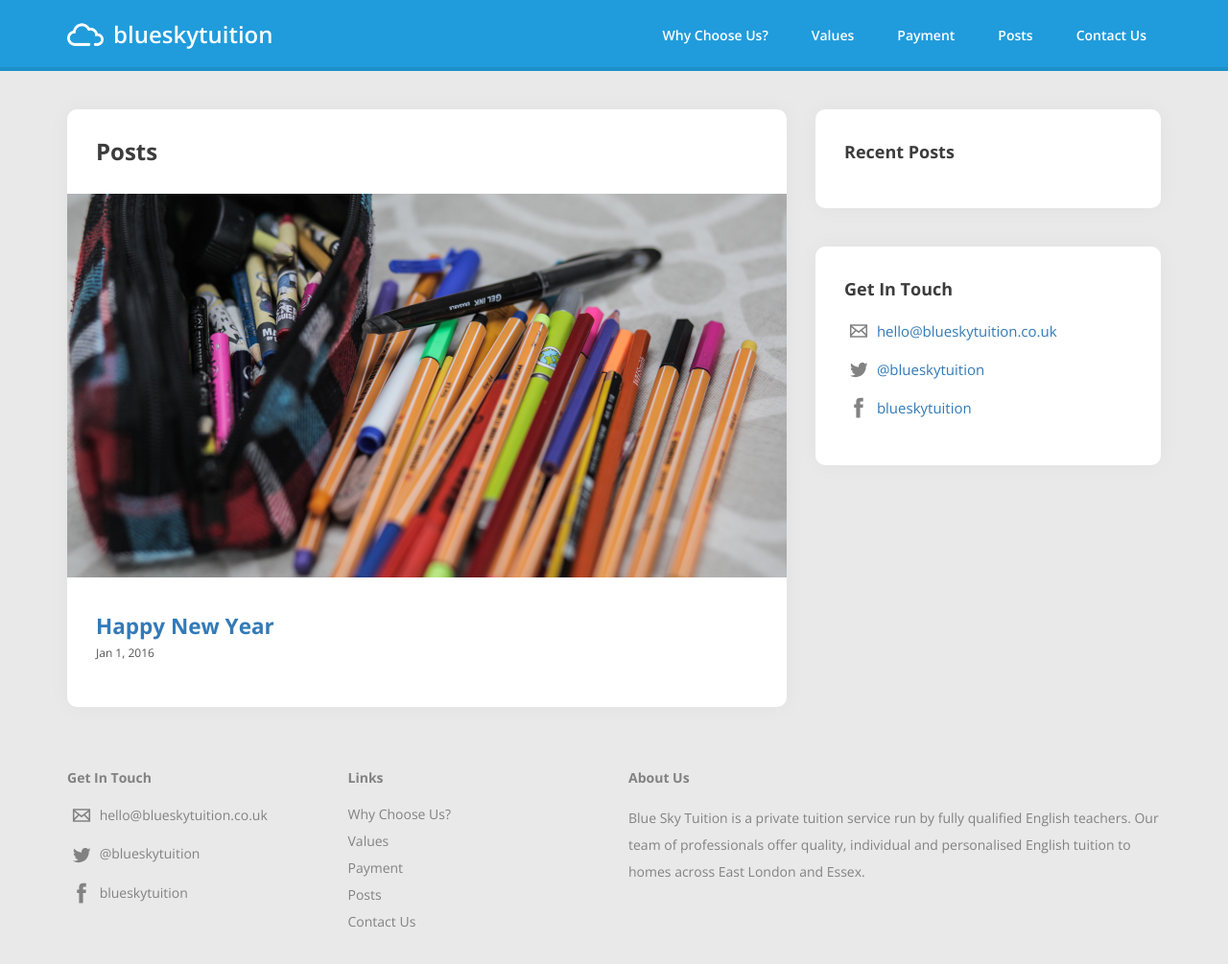
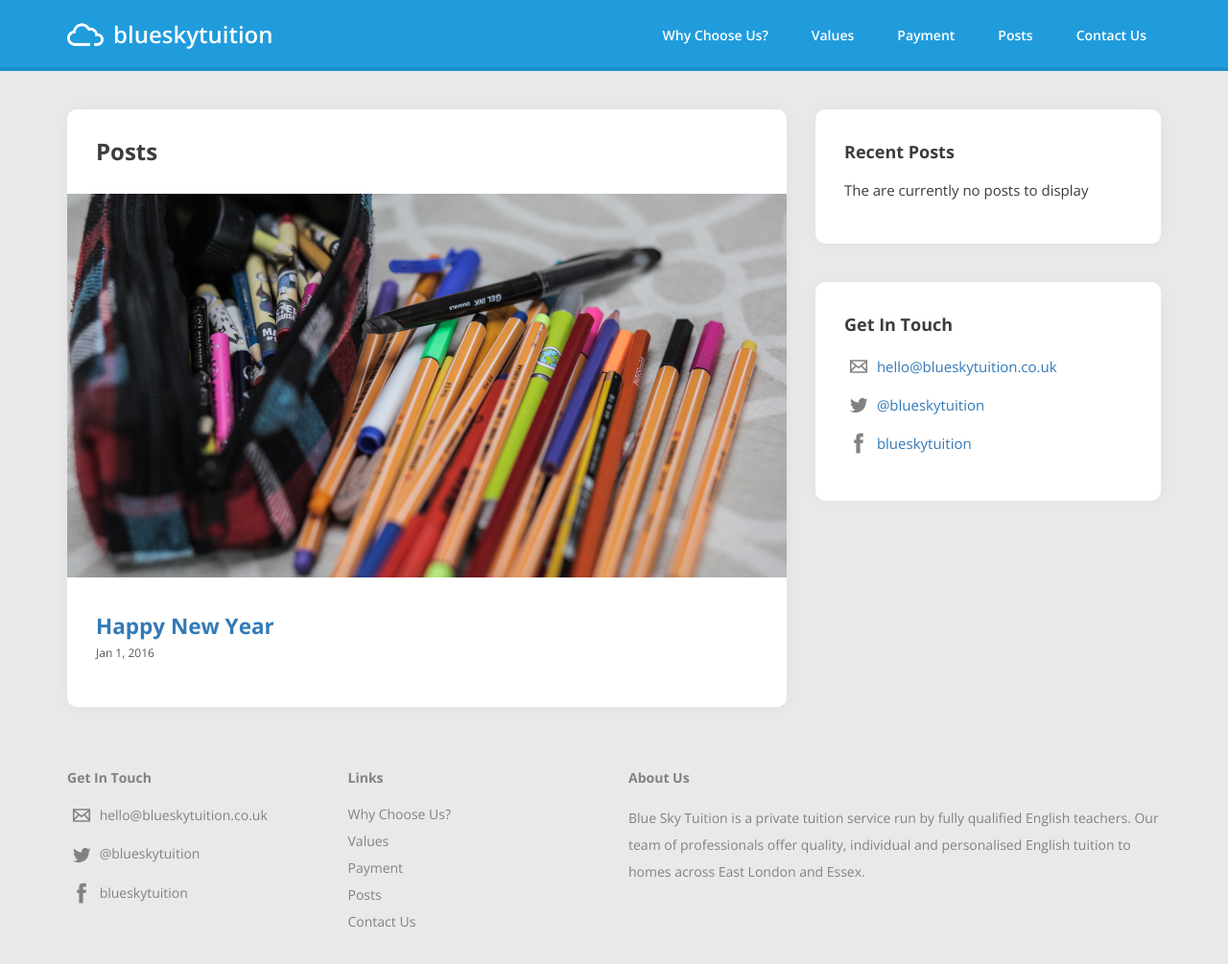
Before and after one commit to 01taylop/blue-sky-tuition, a Jekyll site: the page built from posts.md, in a window 1280 px wide. Shown: the whole page at 96% size. Built offline with Jekyll 4.4.1, drawn with Linux system fonts in a browser that asks for light colours.

Commit message:
Display text if there are no posts to display.

```diff
--- a/_includes/content/recent-posts.html
+++ b/_includes/content/recent-posts.html
@@ -1 +1,2 @@
 <h2>Recent Posts</h2>
+<p>The are currently no posts to display</p>
--- a/posts.md
+++ b/posts.md
@@ -16,4 +16,7 @@ subcontent: [recent-posts, contact]
       <p><span class="post-meta">{{ post.date | date: "%b %-d, %Y" }}</span></p>
     </li>
   {% endfor %}
+  {% if site.posts.size == 0 %}
+    <p>There are currently no posts to display.</p>
+  {% endif %}
 </ul>
```
